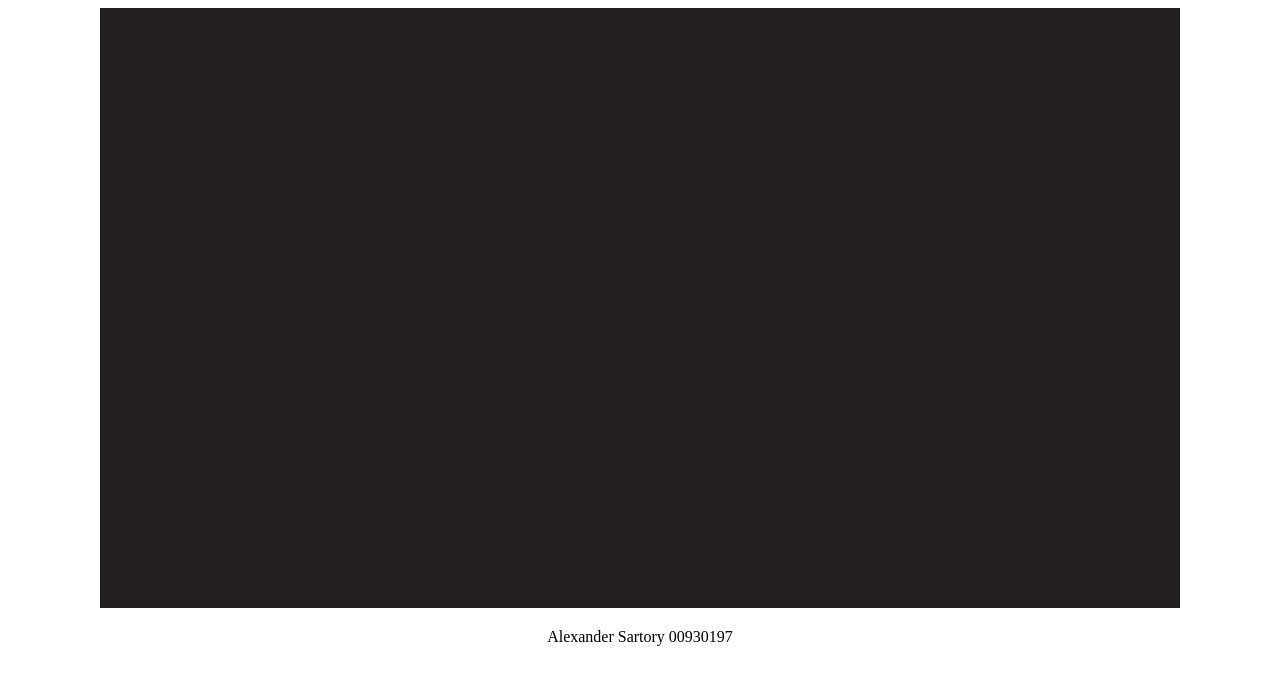
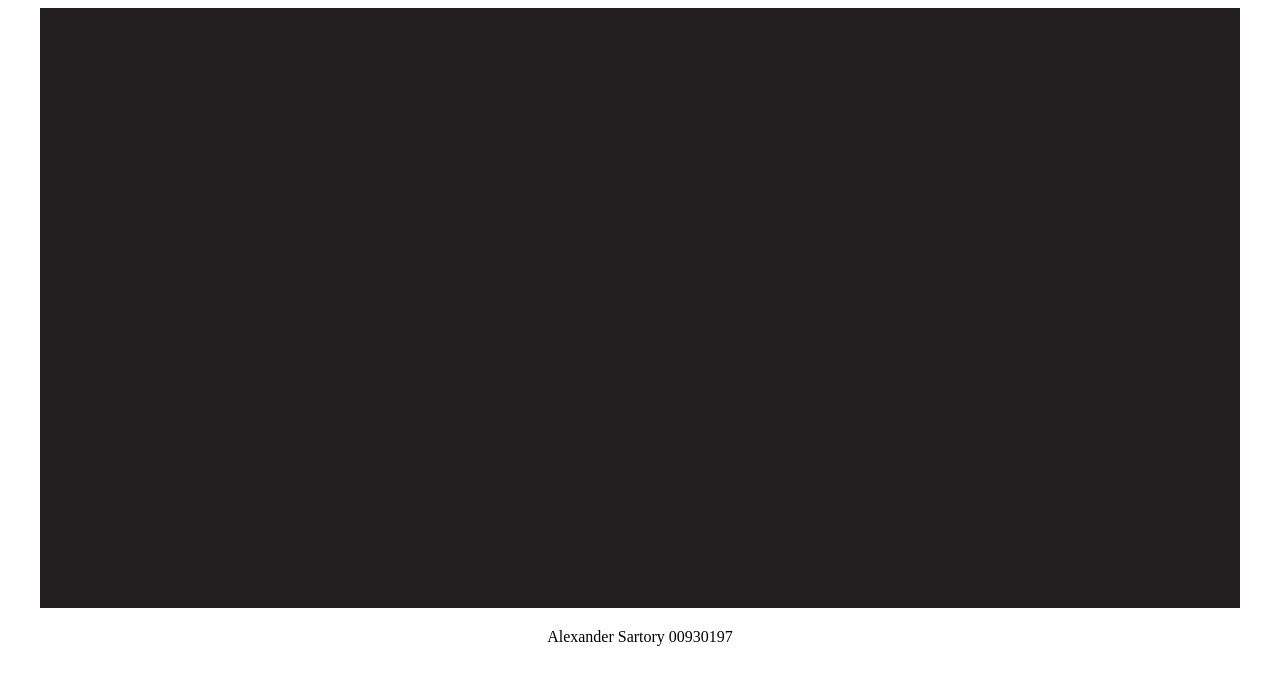
Before and after one commit to salxx/GDD-SpiceItUp, a plain HTML site: page index.html in a window 1280 px wide. Drawn offline with Linux system fonts and the light colour scheme; no server answers.

Commit message:
Update index.html

```diff
--- a/index.html
+++ b/index.html
@@ -6,7 +6,7 @@
     <title>Unity WebGL Player | Minimal Classic Game</title>
   </head>
   <body style="text-align: center">
-    <canvas id="unity-canvas" width=1080 height=600 style="width: 1080px; height: 600px; background: #231F20"></canvas>
+    <canvas id="unity-canvas" width=1200 height=600 style="width: 1200px; height: 600px; background: #231F20"></canvas>
     <p>
 	Alexander Sartory 00930197
 	</p>
```
